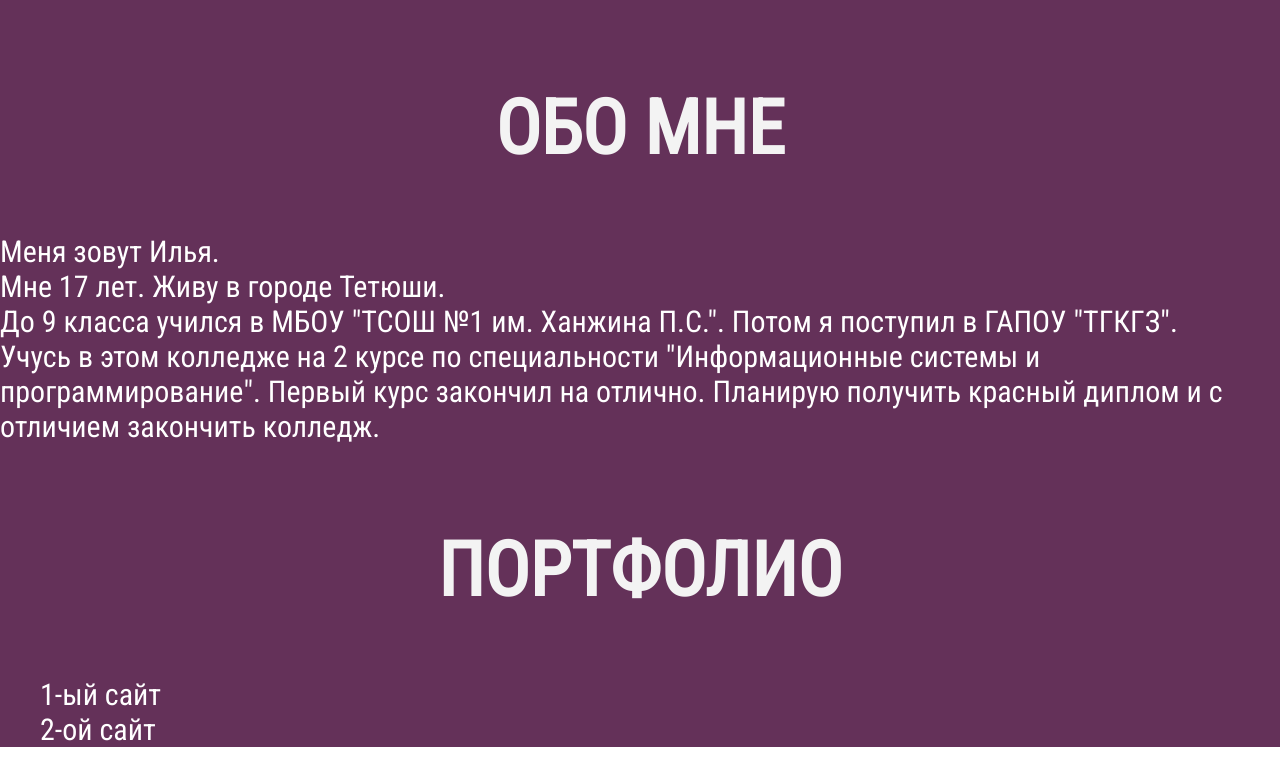
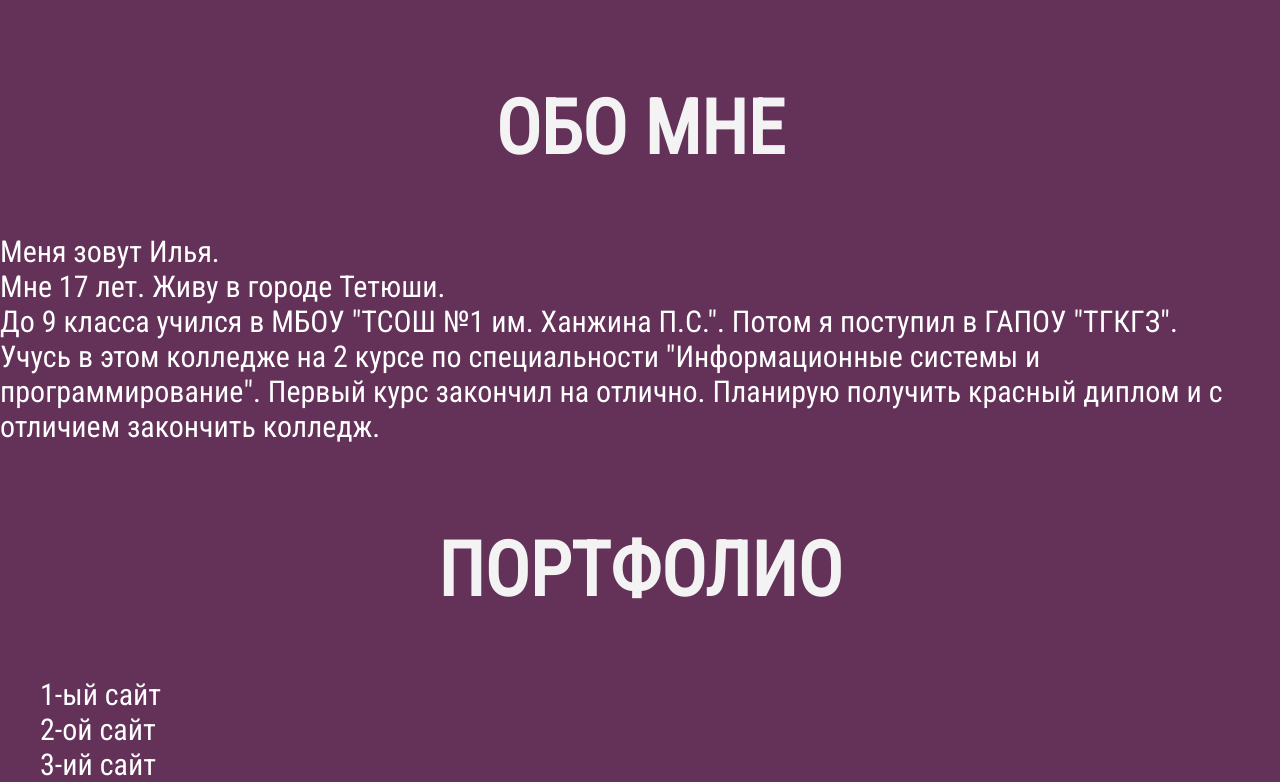
Before and after one commit to jujonu/portfolio, a plain HTML site: page index.html in a window 1280 px wide. Shown: the part 819-1601 px from the top of the page. Before the commit the page ends 1566 px from the top, so only its background shows below. Drawn offline with Linux system fonts and the light colour scheme.

Commit message:
Update index.html

```diff
--- a/index.html
+++ b/index.html
@@ -53,6 +53,7 @@
                 <ul class="sites">
                 <li><a href="https://jujonu.github.io/watch/">1-ый сайт</a></li>
                 <li><a href="https://jujonu.github.io/farmgame/">2-ой сайт</a></li>
+                <li><a href="https://jujonu.github.io/burgers/">3-ий сайт</a></li>
                 </ul>
             </div>
         </div>
```
